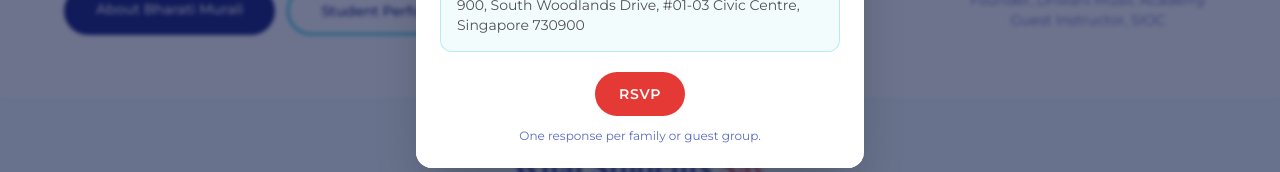
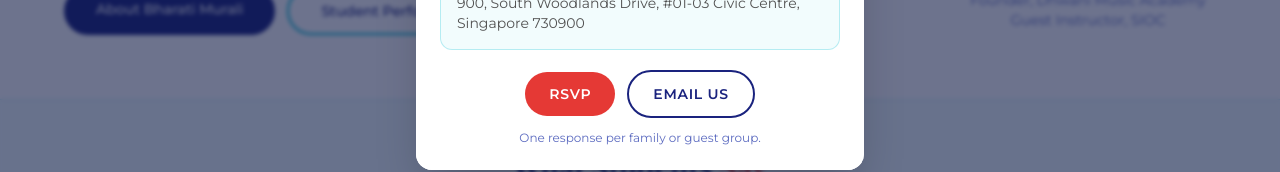
Before and after one commit to Vshnv2001/dhwani-sg, a Next.js app in the folder dhwani-fe/: page / in a window 1280 px wide. Shown: the part 592-764 px from the top of the page. Built offline with nearby package versions, Linux system fonts and the light colour scheme.

Commit message:
Add Email Us Button

```diff
--- a/dhwani-fe/components/IsaiTamizhShowModal.tsx
+++ b/dhwani-fe/components/IsaiTamizhShowModal.tsx
@@ -110,14 +110,22 @@
               </div>
             </dl>
 
+            <div className="mt-5 flex flex-col items-stretch justify-center gap-3 sm:flex-row sm:items-center">
               <a
                 href={isaiTamizhShow.rsvpUrl}
                 target="_blank"
                 rel="noopener noreferrer"
-              className="mt-5 inline-flex w-full items-center justify-center rounded-full bg-red-accent px-6 py-3 text-sm font-semibold uppercase tracking-wider text-white transition-colors hover:bg-orange sm:w-auto"
+                className="inline-flex items-center justify-center rounded-full bg-red-accent px-6 py-3 text-sm font-semibold uppercase tracking-wider text-white transition-colors hover:bg-orange"
               >
                 RSVP
               </a>
+              <a
+                href={`mailto:${isaiTamizhShow.email}?subject=${encodeURIComponent("Isai Tamizh Irai Tamizh")}`}
+                className="inline-flex items-center justify-center rounded-full border-2 border-navy px-6 py-3 text-sm font-semibold uppercase tracking-wider text-navy transition-colors hover:bg-navy/5"
+              >
+                Email us
+              </a>
+            </div>
             <p className="mt-3 text-xs text-muted">
               One response per family or guest group.
             </p>
```
Lines whose indentation alone changed are shown as unchanged.
